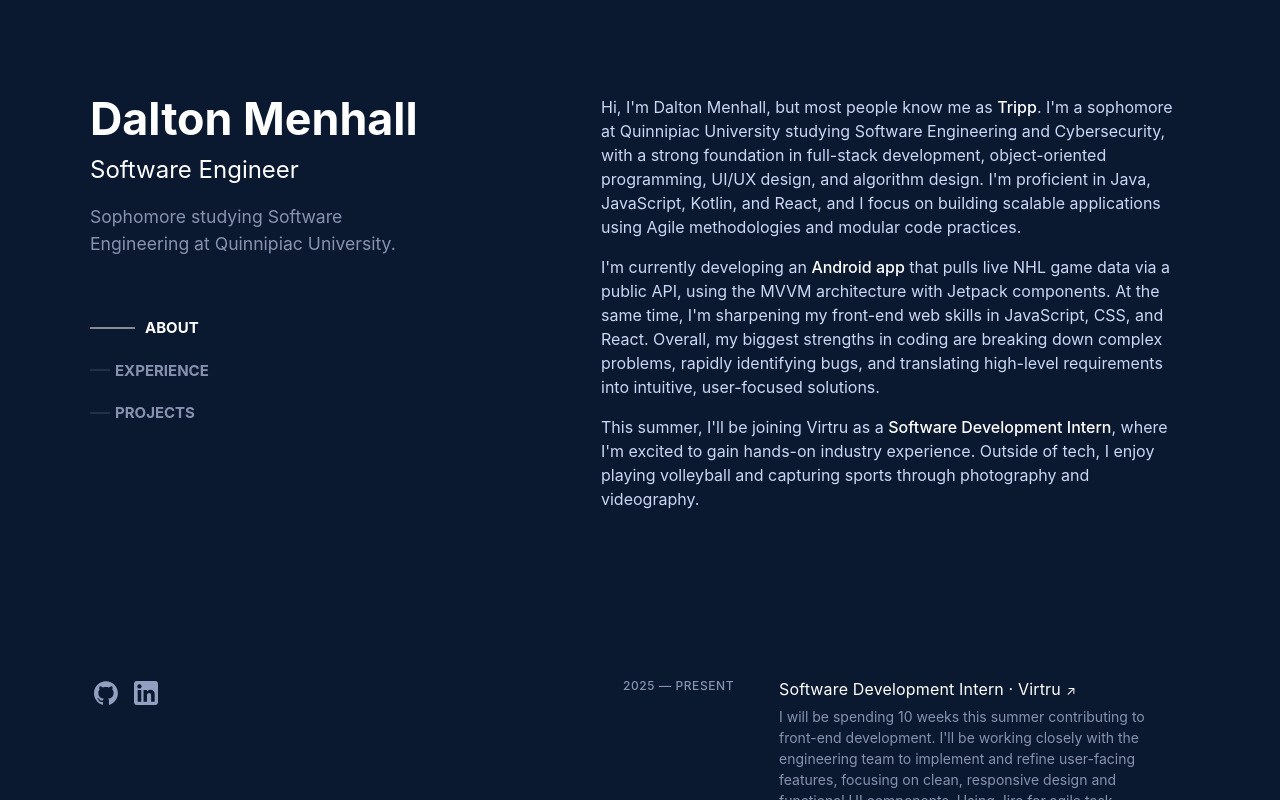
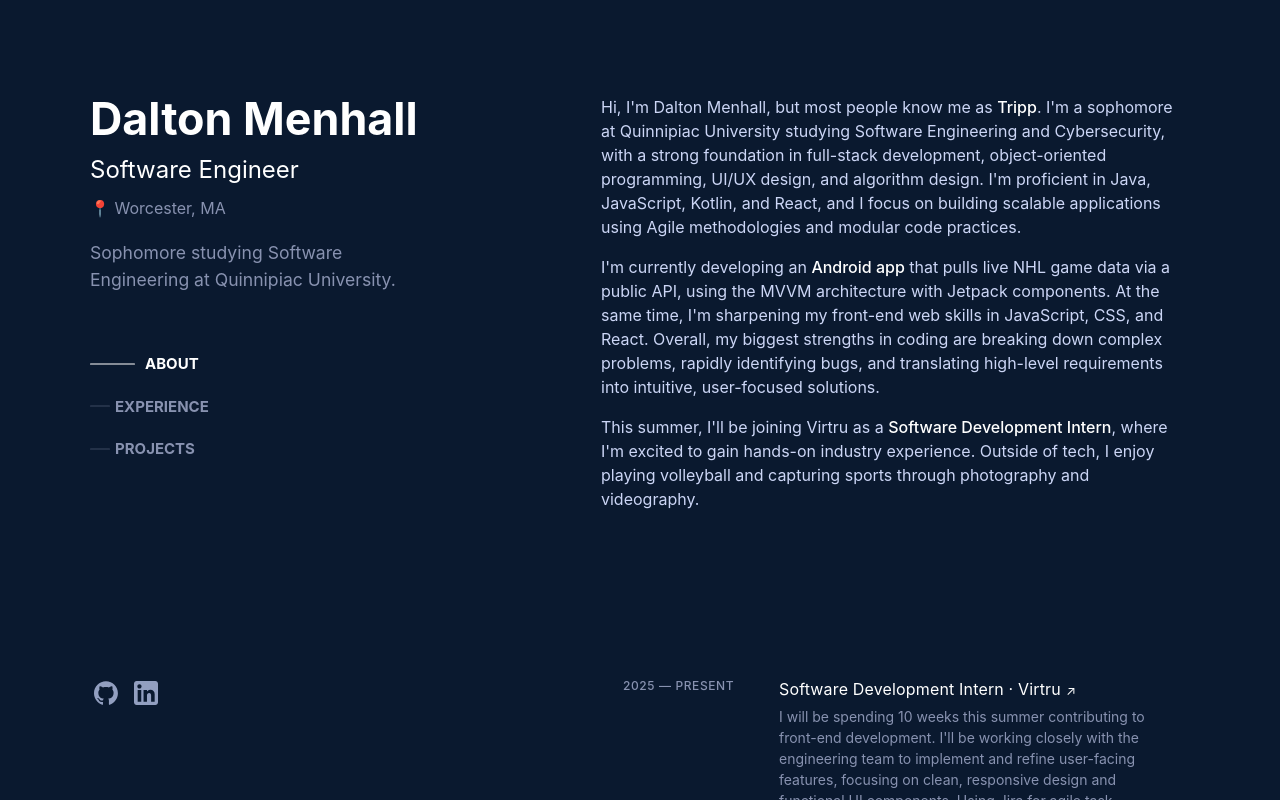
Before and after one commit to TrippMenhall/portfolio-website, a React (Vite) app: page / in a window 1280 px wide. Built offline with nearby package versions, Linux system fonts and the light colour scheme.

Commit message:
Added Location

```diff
--- a/src/App.css
+++ b/src/App.css
@@ -66,13 +66,17 @@
   font-weight: 400;
   font-size: 1.5rem;
   color: #fff;
-  margin: 0 0 16px 0;
+  margin: 0 0 8px 0;
+}
+
+.location {
+  color: #8892b0;
+  margin: 0 0 20px 0;
 }
 
 .sidebar-desc {
   color: #8892b0;
-  margin-top: 16px;
-  margin-bottom: 40px;
+  margin: 0 0 40px 0;
   font-size: 1.1rem;
   max-width: 20rem;
 }
--- a/src/App.jsx
+++ b/src/App.jsx
@@ -74,6 +74,9 @@
               {isTripp ? 'Tripp Menhall' : 'Dalton Menhall'}
             </h1>
             <h2 className="sidebar-role">Software Engineer</h2>
+            <p className="location">
+              📍 Worcester, MA
+            </p>
             <p className="sidebar-desc">
               Sophomore studying Software Engineering at Quinnipiac University.
             </p>
```
